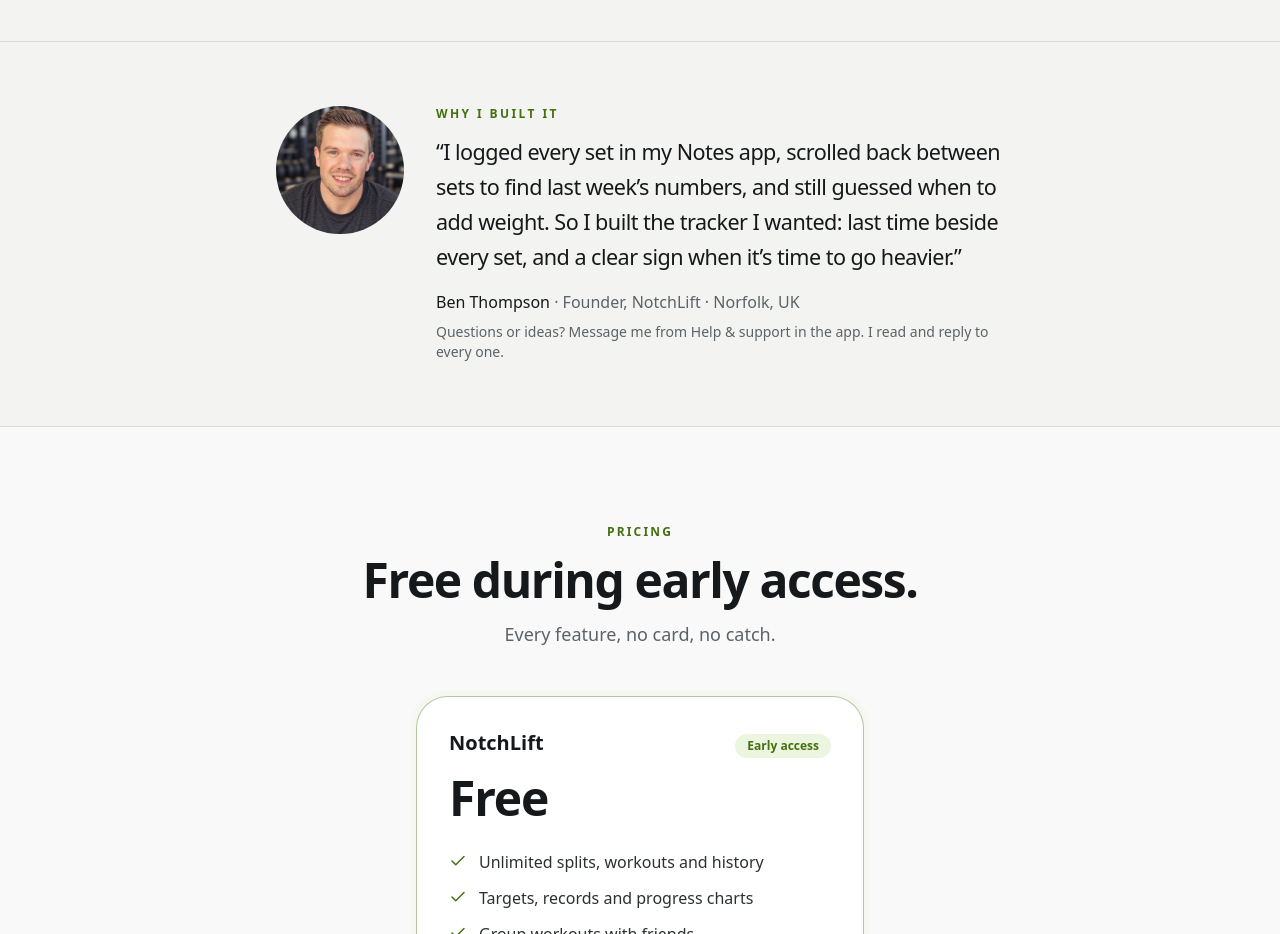
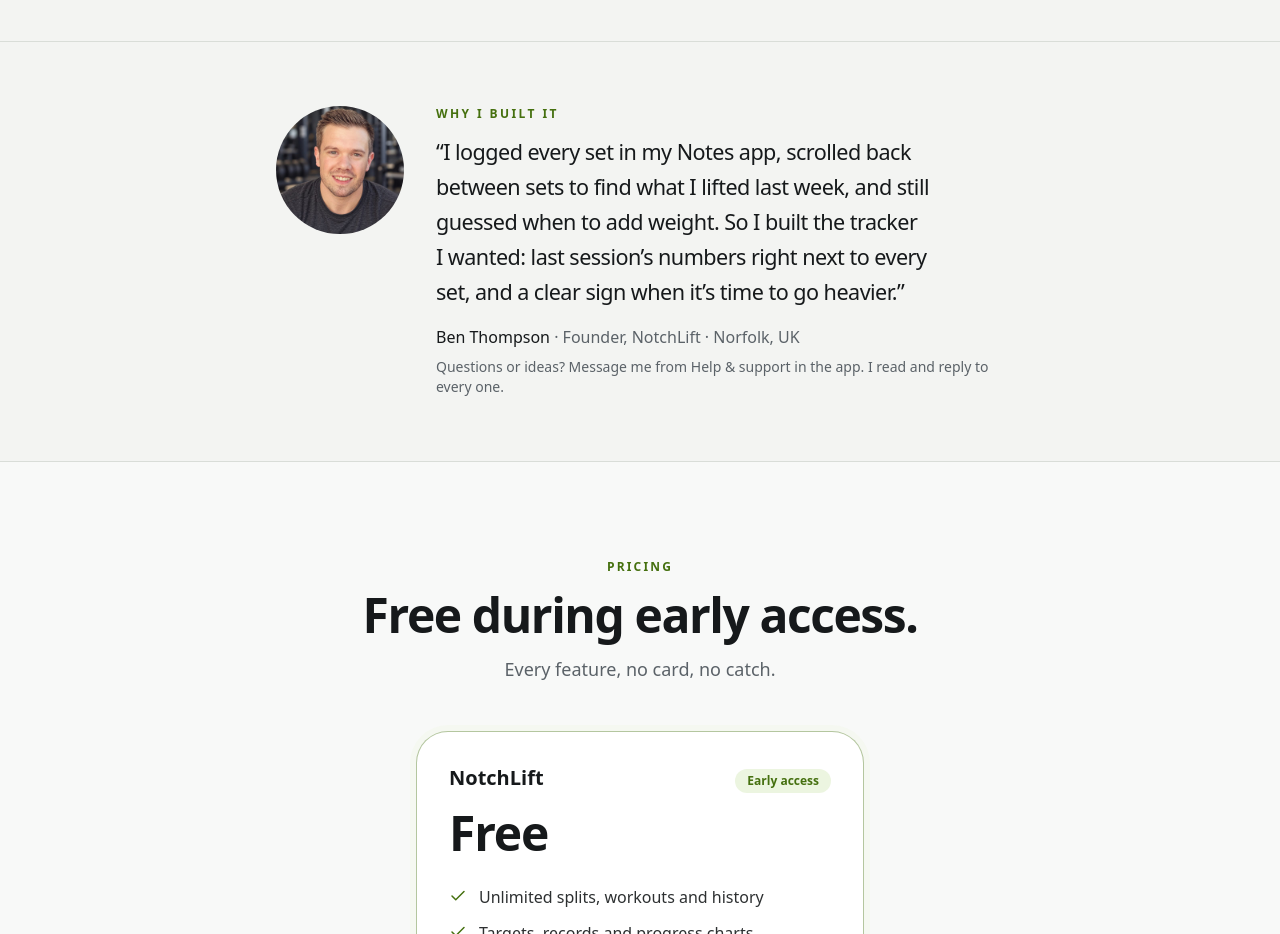
Before and after one commit to thompson-ben/gym-app, a Next.js app: page / in a window 1280 px wide. Shown: the part 7680-8614 px from the top of the page. Built offline with nearby package versions, Linux system fonts and the light colour scheme; no server answers.

Commit message:
Founder section: clearer wording
Co-Authored-By: Claude Opus 5.5 <noreply@anthropic.com>
Claude-Session: https://claude.ai/code/session_01ERW9r7Hz31kYVx9TXBhhHx

```diff
--- a/src/components/landing/Founder.tsx
+++ b/src/components/landing/Founder.tsx
@@ -11,8 +11,8 @@ export function Founder({ className }: { className?: string }) {
           <p className="text-xs font-semibold tracking-[0.2em] text-accent-text uppercase">Why I built it</p>
           <h2 id="founder-title" className="sr-only">From the founder</h2>
           <blockquote className="mt-3 text-xl leading-relaxed font-medium tracking-tight text-balance sm:text-[1.35rem]">
-            “I logged every set in my Notes app, scrolled back between sets to find last week’s numbers, and still guessed when to add weight. So I built
-            the tracker I wanted: last time beside every set, and a clear sign when it’s time to go heavier.”
+            “I logged every set in my Notes app, scrolled back between sets to find what I lifted last week, and still guessed when to add weight. So I
+            built the tracker I wanted: last session’s numbers right next to every set, and a clear sign when it’s time to go heavier.”
           </blockquote>
           <p className="mt-4 font-medium">{FOUNDER_NAME} Thompson <span className="font-normal text-muted">· Founder, NotchLift · Norfolk, UK</span></p>
           <p className="mt-2 text-sm text-muted">Questions or ideas? Message me from Help &amp; support in the app. I read and reply to every one.</p>
```
